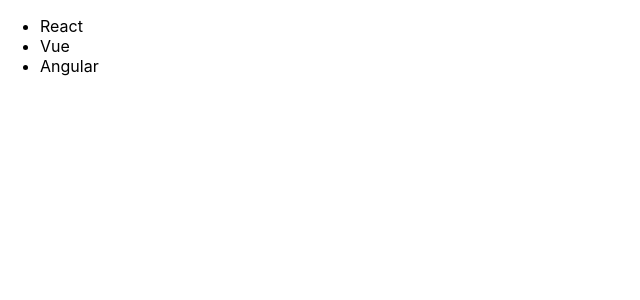
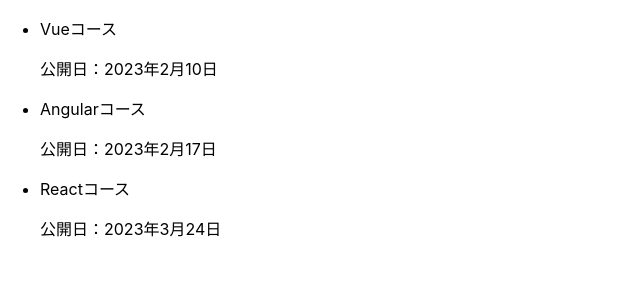
Before and after one commit to mashijifu/react-myapp, a React (Create React App) app: page / in a window 1280 px wide. Shown: the top 300 px of the page, without its empty margins (0-640 px from the left). Built offline with nearby package versions, Linux system fonts and the light colour scheme.

Commit message:
繰り返し処理課題3

```diff
--- a/src/App.tsx
+++ b/src/App.tsx
@@ -1,18 +1,36 @@
 import React from 'react';
+import Course from './components/Course';
+
+interface Courses {
+  id: number;
+  name: string;
+  release: Date;
+}
 
 const App: React.FC = () => {
-  const items: Array<string> = [
-    "React", "Vue", "Angular"
+  const courses: Courses[] = [
+    {id: 1, name: "Vueコース", release: new Date(2023, 2, 10)},
+    {id: 2, name: "Angularコース", release: new Date(2023, 2, 17)},
+    {id: 3, name: "Reactコース", release: new Date(2023, 3, 24)},
   ];
 
-  const itemList = items.map((item, index) =>
-    <li key={index}>
-      { item }
-    </li>
-  );
-
   return (
-    <ul>{ itemList }</ul>
+    <div>
+      <ul>
+        {
+          courses.map((course: Courses) => {
+            return (
+              <Course
+                key={course.id}
+                id={course.id}
+                name={course.name}
+                release={course.release}
+              />
+            );
+          })
+        }
+      </ul>
+    </div>
   );
 };
 
--- /dev/null
+++ b/src/components/Course.tsx
@@ -0,0 +1,20 @@
+import React from 'react';
+
+interface Props {
+  id: number;
+  name: string;
+  release: Date;
+}
+
+const Course: React.FC<Props> = (props) => {
+  const formatDate: string = `${props.release.getFullYear()}年${props.release.getMonth()}月${props.release.getDate()}日`;
+
+  return (
+    <li>
+      <p>{ props.name }</p>
+      <p>公開日：{ formatDate }</p>
+    </li>
+  );
+};
+
+export default Course;
```
